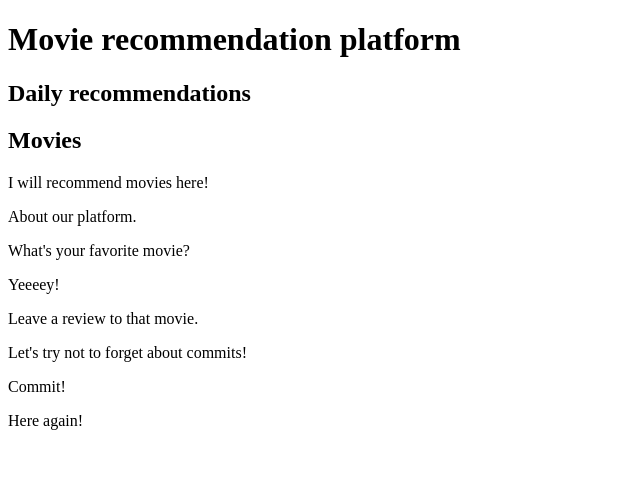
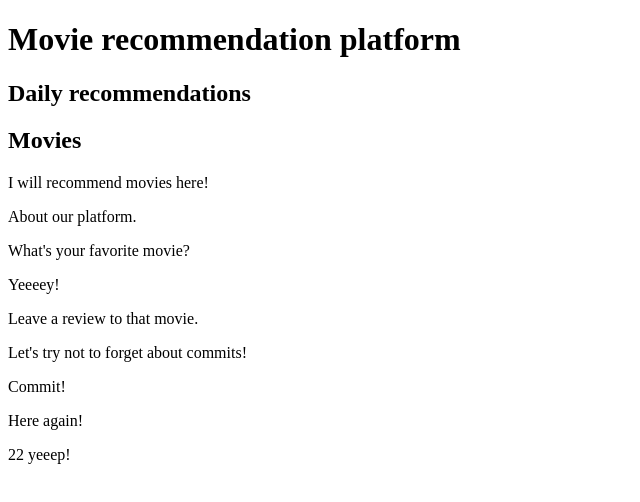
Before and after one commit to Dominionss/movie-recommendation-platform, a React (Vite) app: page / in a window 1280 px wide. Shown: the top 502 px of the page, without its empty margins (0-640 px from the left). Built offline with nearby package versions, Linux system fonts and the light colour scheme.

Commit message:
I will do it somehow!

```diff
--- a/src/App.jsx
+++ b/src/App.jsx
@@ -25,6 +25,8 @@ function App() {
 
           <p>Here again!</p>
 
+          <p>22 yeeep!</p>
+
       </>
   )
 }
```
